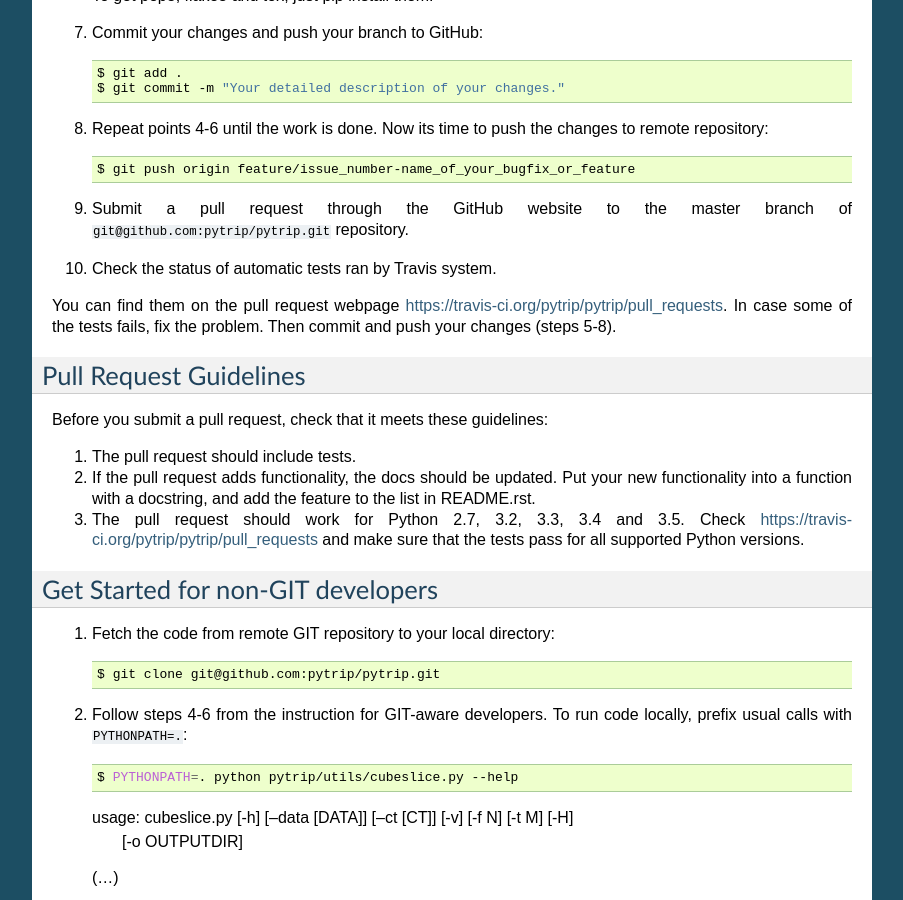
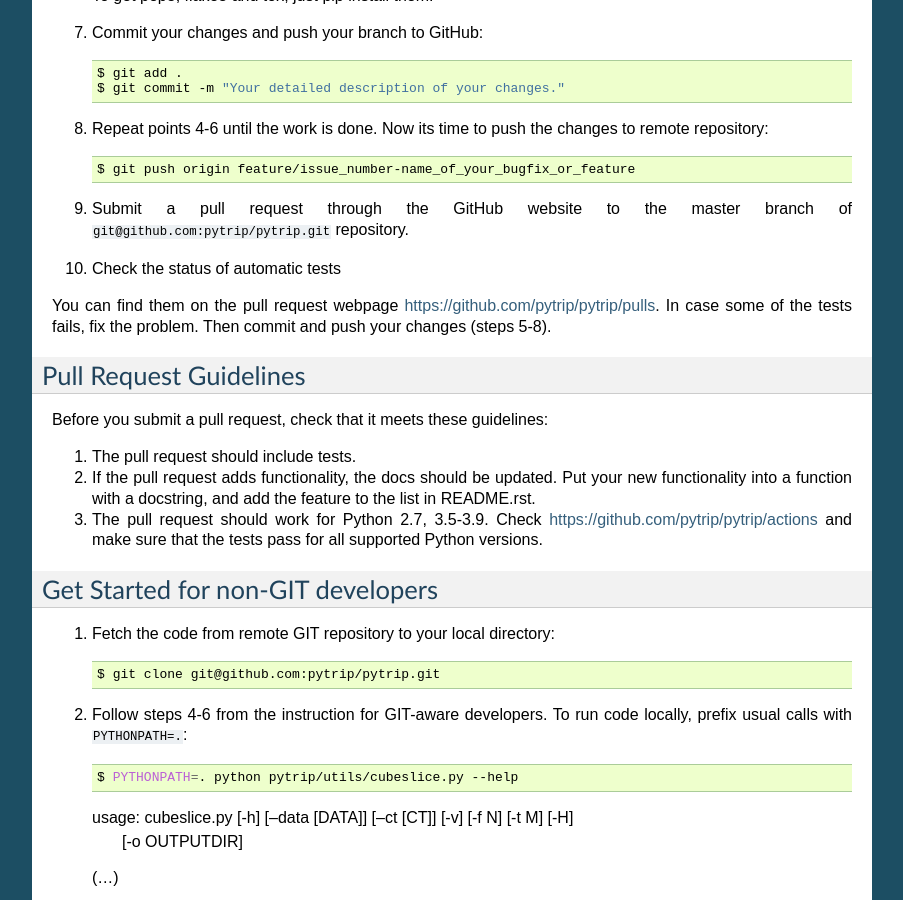
Before and after one commit to pytrip/pytrip, a Sphinx documentation site: the page built from docs/contributing.rst, in a window 1280 px wide and 900 px high, scrolled down 1894 px. Shown: the whole window, without its empty margins (198-1101 px from the left). Built offline with Sphinx 7.4.7, drawn with Linux system fonts in a browser that asks for light colours; pages that are not in the unit, such as notebooks, are missing from menus.

Commit message:
removing travis CI, being replaced by github actions (#600)
* removing travis CI, being replaced by github actions

* cleaning

* Format code with yapf

* GH actions badge added

* Update technical.rst

* Rename python-app.yml to main.yml

* Update technical.rst

Co-authored-by: deepsource-autofix[bot] <62050782+deepsource-autofix[bot]@users.noreply.github.com>

```diff
--- a/docs/contributing.rst
+++ b/docs/contributing.rst
@@ -114,9 +114,9 @@
 
 9. Submit a pull request through the GitHub website to the master branch of ``git@github.com:pytrip/pytrip.git`` repository.
 
-10. Check the status of automatic tests ran by Travis system.
+10. Check the status of automatic tests
 
-You can find them on the pull request webpage https://travis-ci.org/pytrip/pytrip/pull_requests.
+You can find them on the pull request webpage https://github.com/pytrip/pytrip/pulls.
 In case some of the tests fails, fix the problem. Then commit and push your changes (steps 5-8).
 
 
@@ -129,8 +129,8 @@
 2. If the pull request adds functionality, the docs should be updated. Put
    your new functionality into a function with a docstring, and add the
    feature to the list in README.rst.
-3. The pull request should work for Python 2.7, 3.2, 3.3, 3.4 and 3.5. Check
-   https://travis-ci.org/pytrip/pytrip/pull_requests
+3. The pull request should work for Python 2.7, 3.5-3.9. Check
+   https://github.com/pytrip/pytrip/actions
    and make sure that the tests pass for all supported Python versions.
 
 
```
Also changed, not shown: docs/technical.rst (+5 -9 lines), .travis.yml (deleted), 8 other files.
